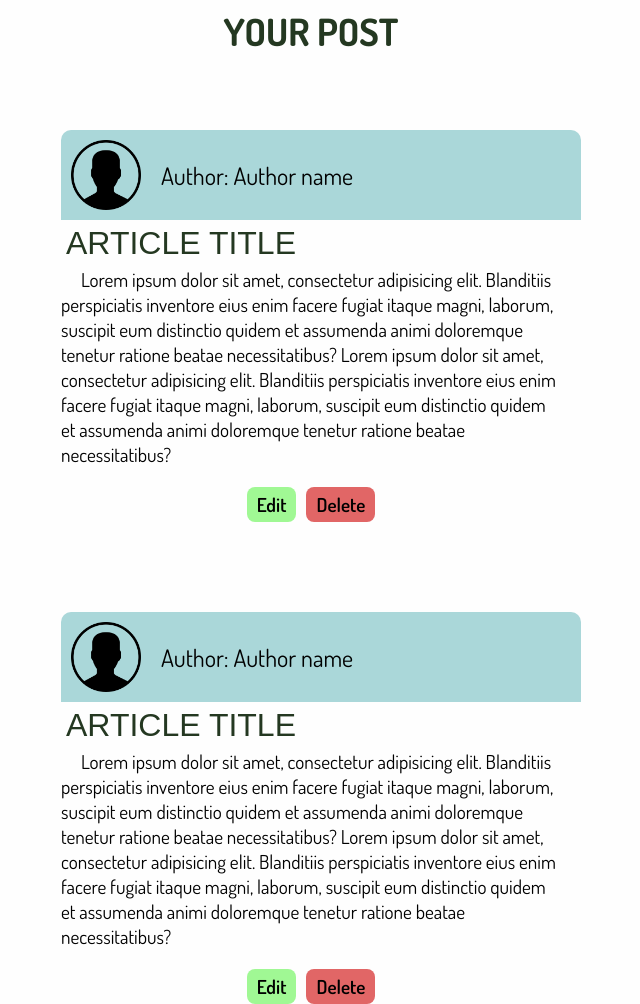
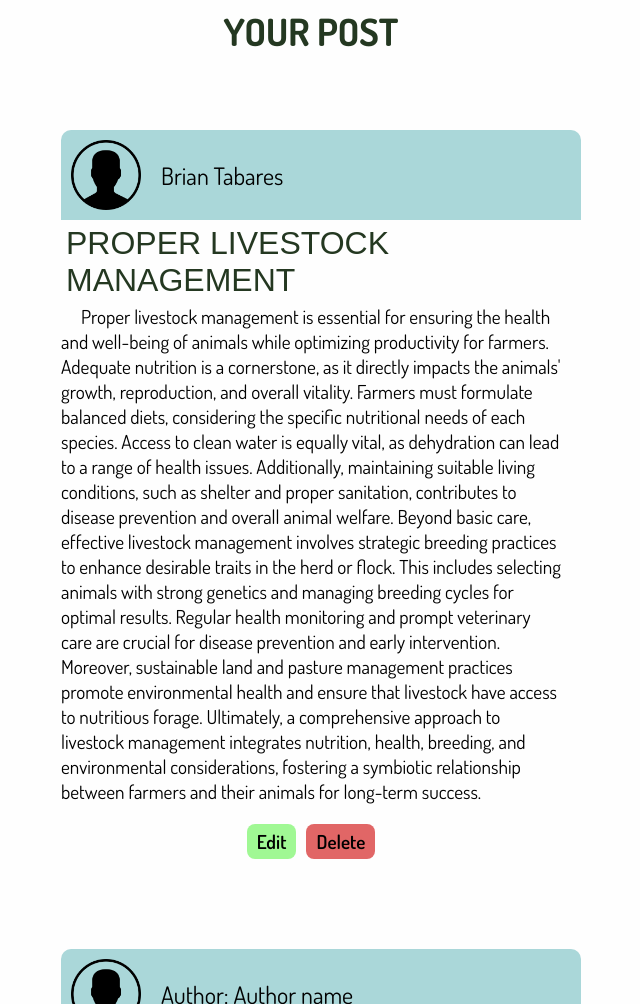
Before and after one commit to stevenarbacan/tudlo-i-expert, a plain HTML site: page upload.html in a window 1280 px wide. Shown: the part 730-1734 px from the top of the page, without its empty margins (329-969 px from the left). Drawn offline with Linux system fonts and the light colour scheme; a web font is replaced by a local one.

Commit message:
Update upload.html

```diff
--- a/upload.html
+++ b/upload.html
@@ -72,19 +72,13 @@
       <div class="post-container">
         <div class="post-header">
           <img src="./img/profile.png" alt="" class="post-profile-img" />
-          <div class="author">Author: Author name</div>
+          <div class="author">Brian Tabares</div>
         </div>
         <div class="article-content">
-          <h2 class="text-header article-title">Article Title</h2>
+          <h2 class="text-header article-title">Proper Livestock Management</h2>
           <div class="article-text">
-            Lorem ipsum dolor sit amet, consectetur adipisicing elit. Blanditiis
-            perspiciatis inventore eius enim facere fugiat itaque magni,
-            laborum, suscipit eum distinctio quidem et assumenda animi
-            doloremque tenetur ratione beatae necessitatibus? Lorem ipsum dolor
-            sit amet, consectetur adipisicing elit. Blanditiis perspiciatis
-            inventore eius enim facere fugiat itaque magni, laborum, suscipit
-            eum distinctio quidem et assumenda animi doloremque tenetur ratione
-            beatae necessitatibus?
+     Proper livestock management is essential for ensuring the health and well-being of animals while optimizing productivity for farmers. Adequate nutrition is a cornerstone, as it directly impacts the animals' growth, reproduction, and overall vitality. Farmers must formulate balanced diets, considering the specific nutritional needs of each species. Access to clean water is equally vital, as dehydration can lead to a range of health issues. Additionally, maintaining suitable living conditions, such as shelter and proper sanitation, contributes to disease prevention and overall animal welfare.
+Beyond basic care, effective livestock management involves strategic breeding practices to enhance desirable traits in the herd or flock. This includes selecting animals with strong genetics and managing breeding cycles for optimal results. Regular health monitoring and prompt veterinary care are crucial for disease prevention and early intervention. Moreover, sustainable land and pasture management practices promote environmental health and ensure that livestock have access to nutritious forage. Ultimately, a comprehensive approach to livestock management integrates nutrition, health, breeding, and environmental considerations, fostering a symbiotic relationship between farmers and their animals for long-term success.
           </div>
         </div>
         <div class="action-container">
```
